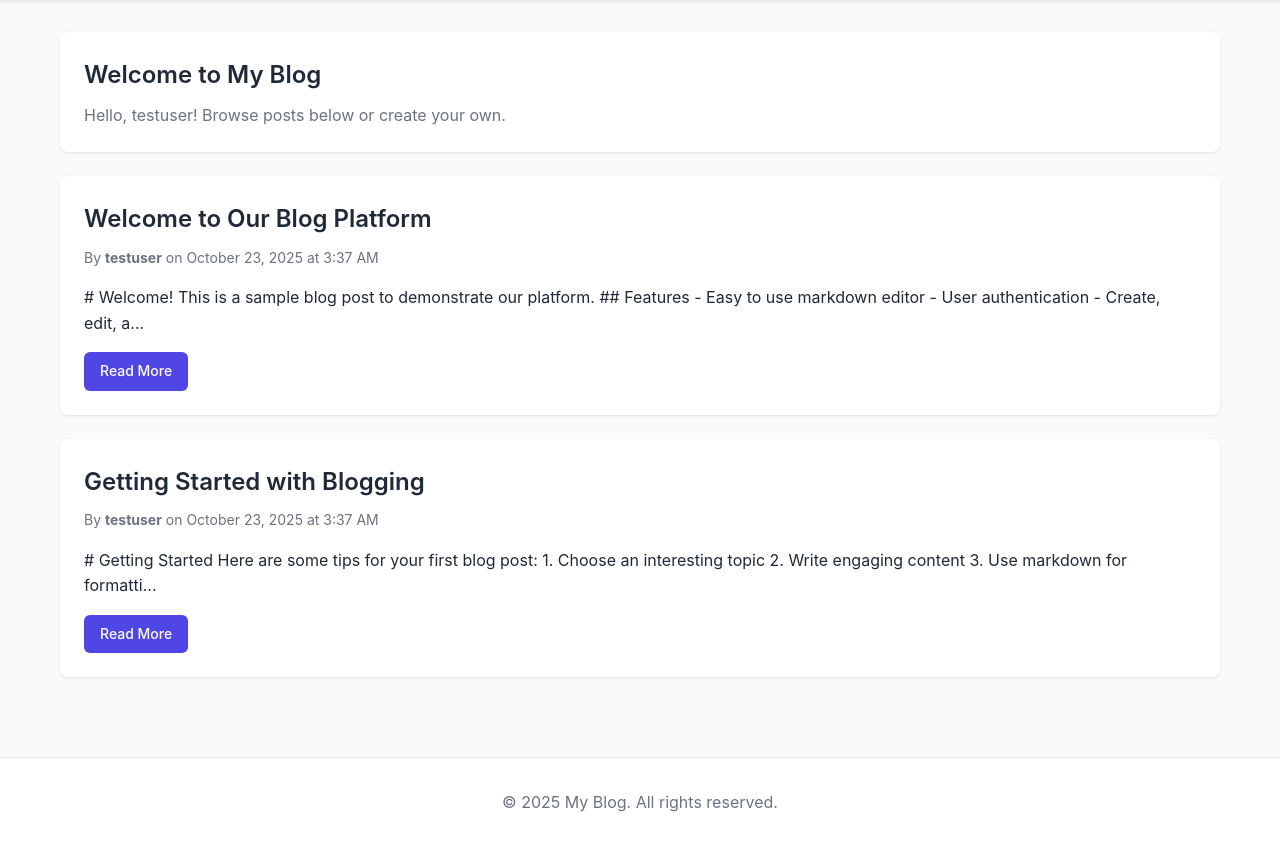
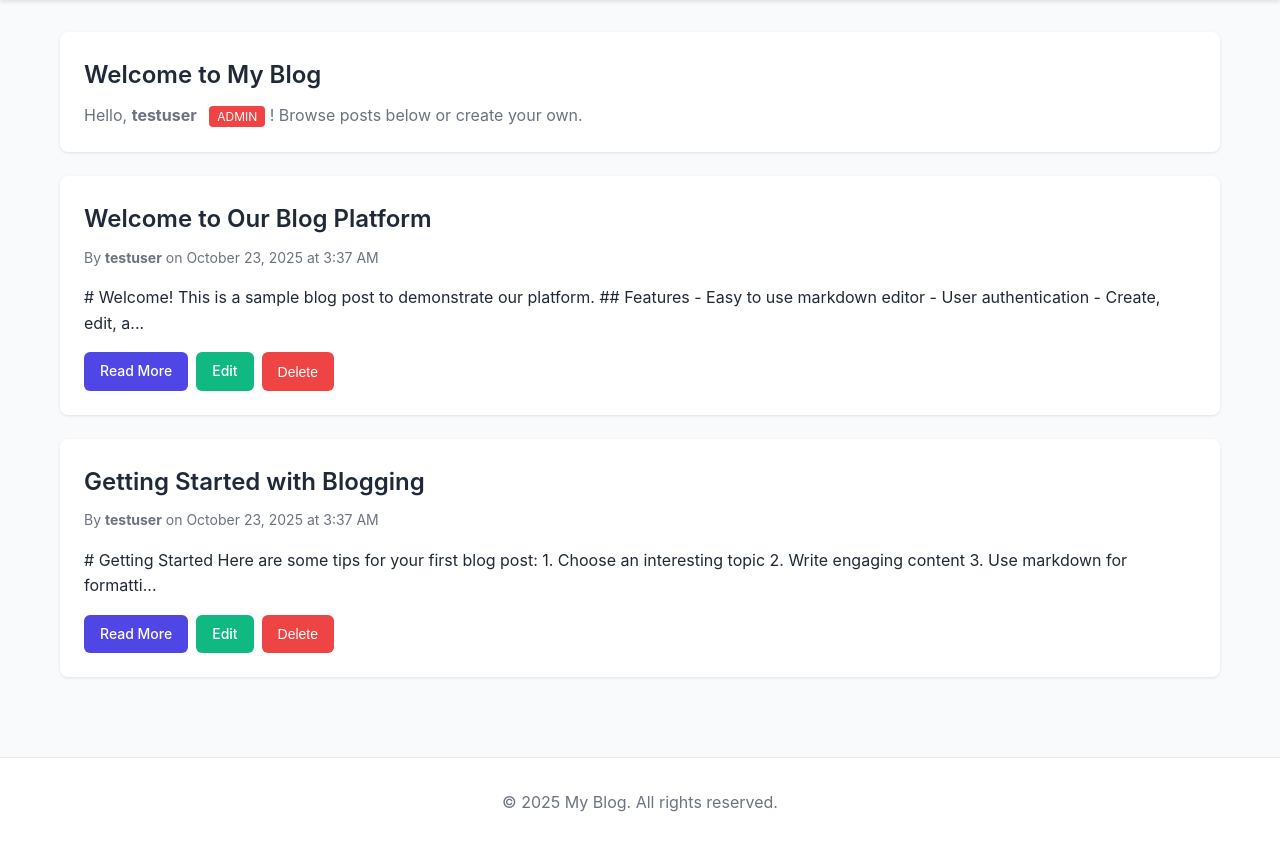
Before and after one commit to ronakasampath/IN2120-blog-project, a PHP site: page /blog-app/index.php in a window 1280 px wide. Shown: the part 70-918 px from the top of the page. Run offline with PHP 8.4, Linux system fonts and the light colour scheme; a user stored in the database is signed in; data comes from the database, SQL or seed files in the repository.

Commit message:
Admin access

```diff
--- a/index.php
+++ b/index.php
@@ -1,10 +1,9 @@
 <?php
 /**
- * Homepage - Display all blog posts
- * Save as: index.php (root folder)
+ * Homepage - WITH ADMIN DELETE BUTTONS
+ * Save as: index.php
  */
 
-// Load configuration and functions
 require_once __DIR__ . '/config/database.php';
 require_once __DIR__ . '/includes/auth.php';
 require_once __DIR__ . '/includes/blog.php';
@@ -13,7 +12,6 @@ $pageTitle = 'Home';
 $currentUser = getCurrentUser();
 $posts = getAllPosts();
 
-// Include header
 include __DIR__ . '/includes/header.php';
 ?>
 
@@ -24,7 +22,11 @@ include __DIR__ . '/includes/header.php';
                 <h1 class="card-title">Welcome to <?php echo SITE_NAME; ?></h1>
                 <p style="color: var(--text-light);">
                     <?php if ($currentUser): ?>
-                        Hello, <?php echo htmlspecialchars($currentUser['username']); ?>! Browse posts below or create your own.
+                        Hello, <strong><?php echo htmlspecialchars($currentUser['username']); ?></strong>
+                        <?php if (isAdmin()): ?>
+                            <span style="background: #ef4444; color: white; padding: 0.2rem 0.5rem; border-radius: 4px; font-size: 0.75rem; margin-left: 0.5rem;">ADMIN</span>
+                        <?php endif; ?>
+                        ! Browse posts below or create your own.
                     <?php else: ?>
                         A simple blogging platform. <a href="pages/register.php">Register</a> or <a href="pages/login.php">Login</a> to start blogging!
                     <?php endif; ?>
@@ -60,7 +62,16 @@ include __DIR__ . '/includes/header.php';
                             <div class="post-excerpt">
                                 <?php echo htmlspecialchars(getExcerpt($post['content'])); ?>
                             </div>
-                            <a href="pages/view-post.php?id=<?php echo $post['id']; ?>" class="btn btn-primary btn-sm">Read More</a>
+                            <div class="card-actions">
+                                <a href="pages/view-post.php?id=<?php echo $post['id']; ?>" class="btn btn-primary btn-sm">Read More</a>
+
+                                <?php if ($currentUser): ?>
+                                    <?php if ($currentUser['id'] == $post['user_id'] || isAdmin()): ?>
+                                        <a href="pages/edit-post.php?id=<?php echo $post['id']; ?>" class="btn btn-success btn-sm">Edit</a>
+                                        <button onclick="deletePostFromHome(<?php echo $post['id']; ?>)" class="btn btn-danger btn-sm">Delete</button>
+                                    <?php endif; ?>
+                                <?php endif; ?>
+                            </div>
                         </article>
                     <?php endforeach; ?>
                 </div>
@@ -68,4 +79,34 @@ include __DIR__ . '/includes/header.php';
         </div>
     </main>
 
+    <script>
+        function deletePostFromHome(postId) {
+            if (!confirm('⚠️ Are you sure you want to delete this post?\n\nThis action cannot be undone!')) {
+                return;
+            }
+
+            const formData = new FormData();
+            formData.append('post_id', postId);
+            formData.append('csrf_token', '<?php echo getCSRFToken(); ?>');
+
+            fetch('<?php echo SITE_URL; ?>/api/delete-post-handler.php', {
+                method: 'POST',
+                body: formData
+            })
+            .then(response => response.json())
+            .then(result => {
+                if (result.success) {
+                    alert('✅ ' + result.message);
+                    location.reload();
+                } else {
+                    alert('❌ ' + result.message);
+                }
+            })
+            .catch(error => {
+                alert('❌ An error occurred. Please try again.');
+                console.error('Error:', error);
+            });
+        }
+    </script>
+
 <?php include __DIR__ . '/includes/footer.php'; ?>
```
